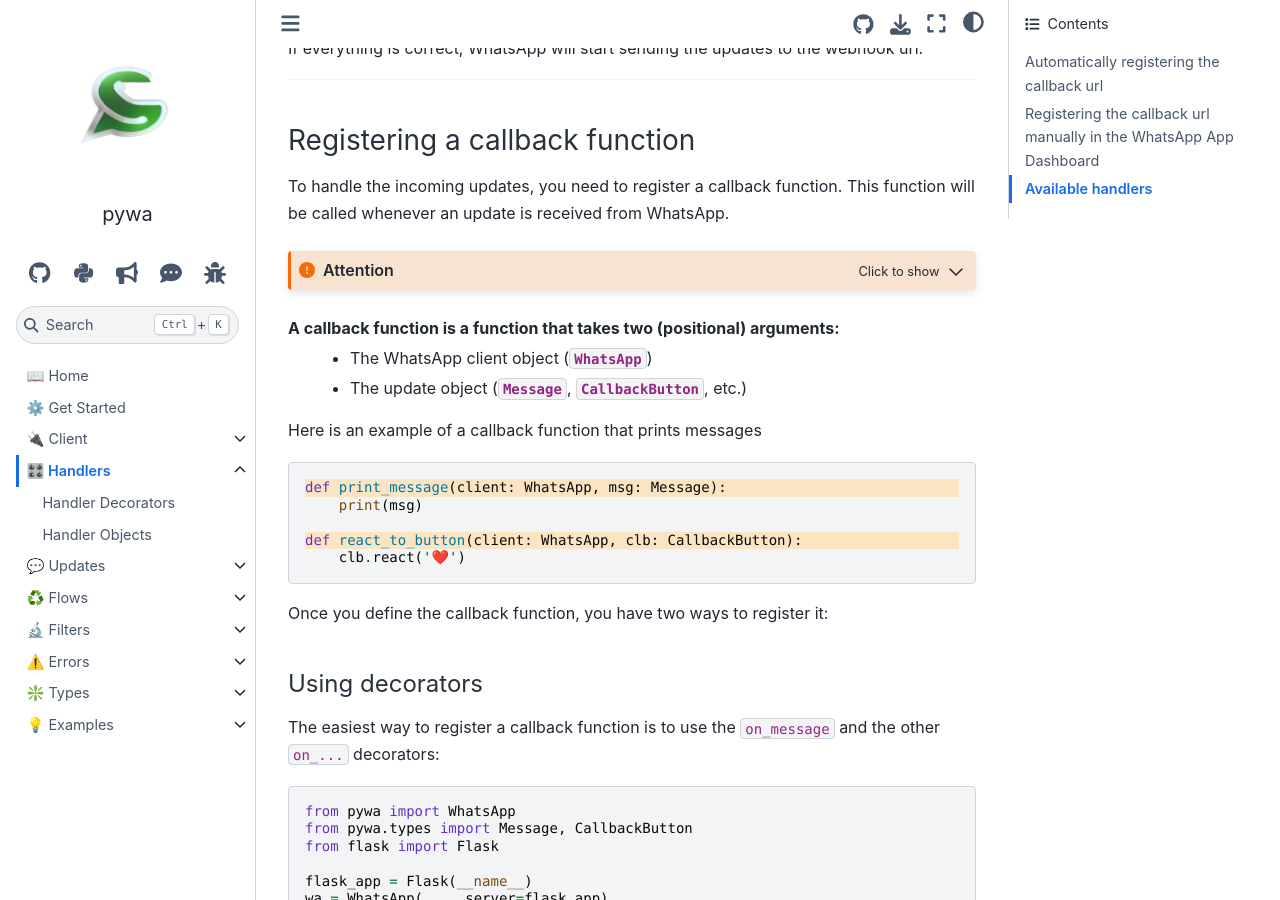
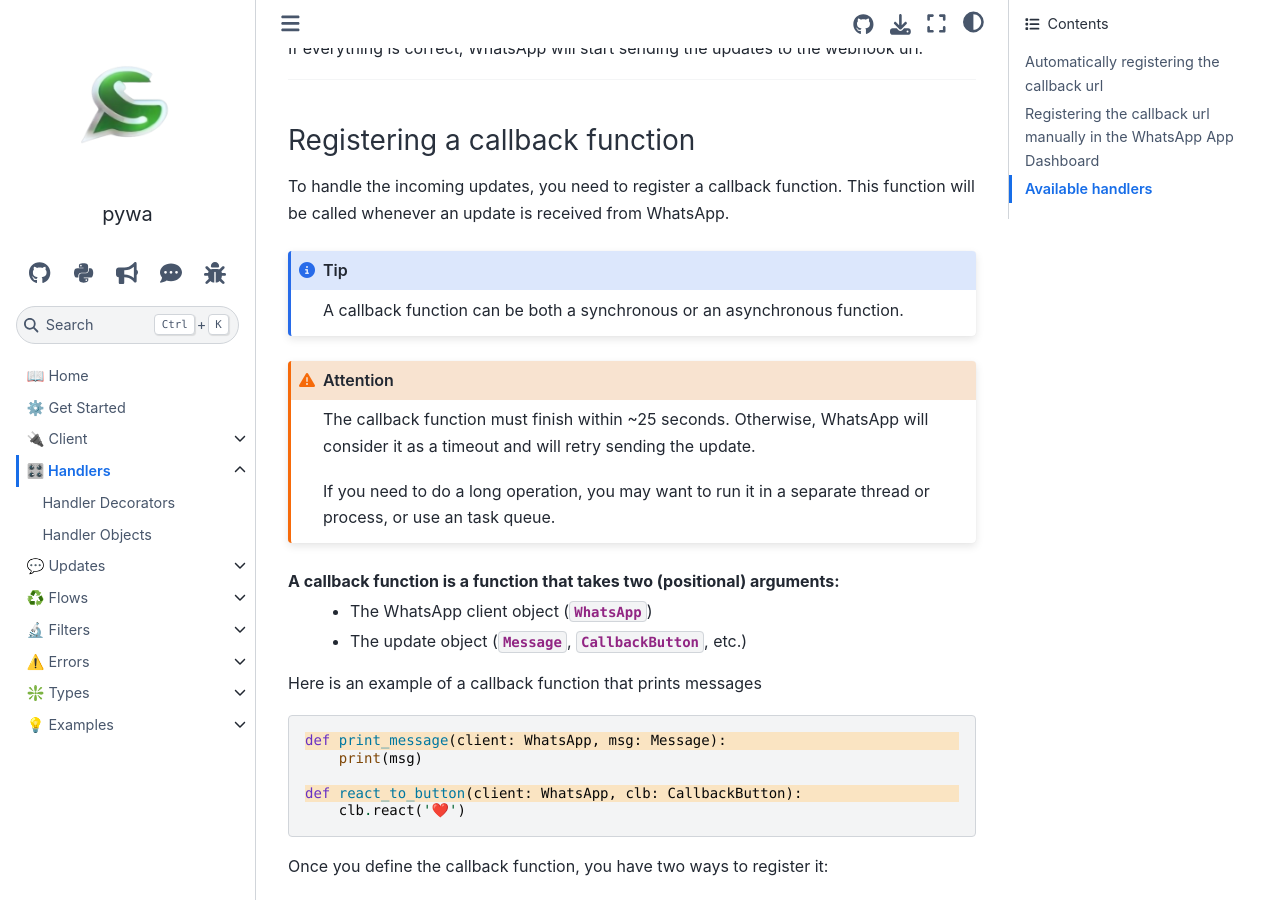
Before and after one commit to david-lev/pywa, a Sphinx documentation site: the page built from docs/source/content/handlers/overview.rst, in a window 1280 px wide and 900 px high, scrolled down 2502 px. Built offline with Sphinx 7.4.7 and the Sphinx Book theme 1.1.4, drawn with Linux system fonts in a browser that asks for light colours; the version number is read from the project's files by our own code.

Commit message:
[docs] update docs

```diff
--- a/docs/source/content/getting-started.rst
+++ b/docs/source/content/getting-started.rst
@@ -131,7 +131,7 @@ of the phone number you will use to send and receive messages. You will need to
 
 .. attention::
 
-    If you haven't connected a real phone number to your app, you have the option to use a test phone number.
+    If you haven't connected a real phone number to your WhatsApp Business Account, you have the option to use a test phone number.
     This is a phone number that is provided by Meta and can be used for testing purposes only. You can send messages
     up to 5 different numbers and you must add them to the **Allowed Numbers** list. (Select the **Test number** in the ``From`` field
     and then in the **To** field, go to **Manage phone number list** and add the numbers you want to send messages to).
--- a/docs/source/content/handlers/overview.rst
+++ b/docs/source/content/handlers/overview.rst
@@ -228,10 +228,19 @@ Registering a callback function
 To handle the incoming updates, you need to register a callback function. This function will be called whenever an update
 is received from WhatsApp.
 
+.. tip::
+    :class: note
+
+    A callback function can be both a synchronous or an asynchronous function.
+
+
 .. attention::
-    :class: dropdown
+    :class: warning
 
-    All callback functions must be registered before starting the server. Otherwise, the updates will not be handled!
+    The callback function must finish within ~25 seconds. Otherwise, WhatsApp will consider it as a timeout and will retry sending the update.
+
+    If you need to do a long operation, you may want to run it in a separate thread or process, or use an task queue.
+
 
 A callback function is a function that takes two (positional) arguments:
     - The WhatsApp client object (:class:`~pywa.client.WhatsApp`)
```
Also changed, not shown: docs/source/content/client/overview.rst (+6 -1 lines), 2 other files.
